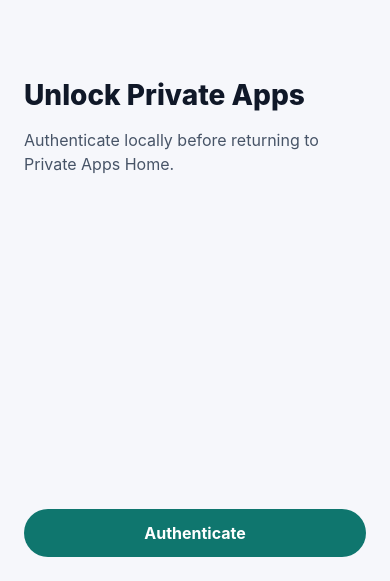
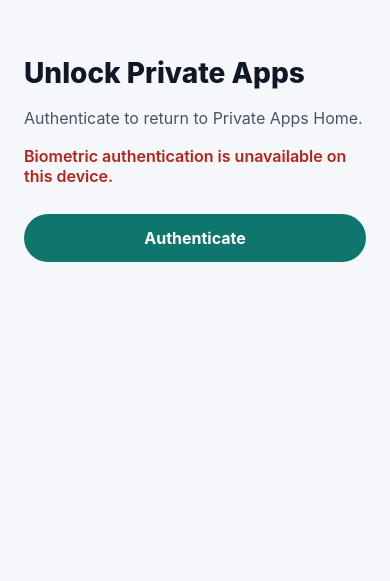
Before and after one commit to Sruwat/Security_system, a React Native app: screen /AuthGate in a window 390 px wide. Shown: the part 263-844 px from the top of the page. Built offline with nearby package versions, Linux system fonts and the light colour scheme.

Commit message:
Add biometric auth and returning-user unlock flow

```diff
--- a/src/screens/auth/AuthGateScreen.tsx
+++ b/src/screens/auth/AuthGateScreen.tsx
@@ -1,12 +1,108 @@
 import React from 'react';
-import {PlaceholderScreen} from '../PlaceholderScreen';
+import {Alert, StyleSheet, Text, View, useColorScheme} from 'react-native';
+import {useNavigation} from '@react-navigation/native';
+import type {NativeStackNavigationProp} from '@react-navigation/native-stack';
+import {nativeBridge} from '../../native';
+import {launchCoordinator} from '../../services/launch/LaunchCoordinator';
+import {themeTokens} from '../../theme';
+import type {RootStackParamList} from '../../navigation/routes';
+import {Screen} from '../../components/Screen';
+import {PrimaryButton} from '../../components/PrimaryButton';
 
 export function AuthGateScreen() {
+  const navigation = useNavigation<NativeStackNavigationProp<RootStackParamList>>();
+  const scheme = useColorScheme();
+  const palette = themeTokens.colors[scheme === 'dark' ? 'dark' : 'light'];
+  const [loading, setLoading] = React.useState(false);
+  const [status, setStatus] = React.useState<'idle' | 'success' | 'fail' | 'unavailable'>('idle');
+  const promptAttemptedRef = React.useRef(false);
+  const pendingLaunchPackageName = launchCoordinator.getPendingLaunchPackageName();
+
+  const authenticate = React.useCallback(async () => {
+    if (loading) {
+      return;
+    }
+
+    setLoading(true);
+    setStatus('idle');
+
+    try {
+      const result = await nativeBridge.authenticateBiometric();
+      if (result !== 'success') {
+        setStatus(result);
+        return;
+      }
+
+      const outcome = await launchCoordinator.completeAuthentication();
+      setStatus('success');
+
+      if (outcome === 'vault_unlocked' || outcome === 'app_launched') {
+        navigation.reset({
+          index: 0,
+          routes: [{name: 'PrivateHome'}],
+        });
+      }
+    } catch (error) {
+      setStatus('fail');
+      Alert.alert('Authentication failed', error instanceof Error ? error.message : 'Unable to authenticate.');
+    } finally {
+      setLoading(false);
+    }
+  }, [loading, navigation]);
+
+  React.useEffect(() => {
+    if (!promptAttemptedRef.current) {
+      promptAttemptedRef.current = true;
+      void authenticate();
+    }
+  }, [authenticate]);
+
   return (
-    <PlaceholderScreen
-      title="Unlock Private Apps"
-      description="Authenticate locally before returning to Private Apps Home."
-      actionLabel="Authenticate"
-    />
+    <Screen>
+      <View style={styles.hero}>
+        <Text style={[styles.title, {color: palette.textPrimary}]}>Unlock Private Apps</Text>
+        <Text style={[styles.description, {color: palette.textSecondary}]}>
+          {pendingLaunchPackageName
+            ? `Authenticate to open ${pendingLaunchPackageName}.`
+            : 'Authenticate to return to Private Apps Home.'}
+        </Text>
+
+        {status === 'unavailable' ? (
+          <Text style={[styles.message, {color: palette.danger}]}>Biometric authentication is unavailable on this device.</Text>
+        ) : status === 'fail' ? (
+          <Text style={[styles.message, {color: palette.danger}]}>Authentication did not complete. Try again.</Text>
+        ) : status === 'success' ? (
+          <Text style={[styles.message, {color: palette.accent}]}>Authentication succeeded.</Text>
+        ) : null}
+
+        <View style={styles.actions}>
+          <PrimaryButton label={loading ? 'Authenticating...' : 'Authenticate'} onPress={() => void authenticate()} />
+        </View>
+      </View>
+    </Screen>
   );
 }
+
+const styles = StyleSheet.create({
+  hero: {
+    flex: 1,
+    justifyContent: 'center',
+    gap: themeTokens.spacing.md,
+  },
+  title: {
+    fontSize: themeTokens.typography.title,
+    fontWeight: '800',
+  },
+  description: {
+    fontSize: themeTokens.typography.body,
+    lineHeight: 24,
+  },
+  message: {
+    fontSize: themeTokens.typography.body,
+    fontWeight: '600',
+  },
+  actions: {
+    gap: themeTokens.spacing.sm,
+    marginTop: themeTokens.spacing.sm,
+  },
+});
--- a/src/screens/private-home/PrivateHomeScreen.tsx
+++ b/src/screens/private-home/PrivateHomeScreen.tsx
@@ -1,52 +1,86 @@
 import React from 'react';
-import {FlatList, StyleSheet, Text, View, useColorScheme} from 'react-native';
+import {Alert, FlatList, StyleSheet, Text, View, useColorScheme} from 'react-native';
+import {useNavigation} from '@react-navigation/native';
+import type {NativeStackNavigationProp} from '@react-navigation/native-stack';
 import {AppCard} from '../../components/AppCard';
 import {PrimaryButton} from '../../components/PrimaryButton';
 import {Screen} from '../../components/Screen';
+import {launchCoordinator} from '../../services/launch/LaunchCoordinator';
 import {localDataRepository} from '../../storage/LocalDataRepository';
 import {themeTokens} from '../../theme';
 import type {AppProtection} from '../../types/domain';
+import type {RootStackParamList} from '../../navigation/routes';
 
 export function PrivateHomeScreen() {
+  const navigation = useNavigation<NativeStackNavigationProp<RootStackParamList>>();
   const [apps, setApps] = React.useState<AppProtection[]>([]);
+  const [loading, setLoading] = React.useState(true);
   const scheme = useColorScheme();
   const palette = themeTokens.colors[scheme === 'dark' ? 'dark' : 'light'];
 
+  const loadApps = React.useCallback(async () => {
+    setLoading(true);
+    try {
+      const next = await localDataRepository.getProtectedApps();
+      setApps(next);
+    } finally {
+      setLoading(false);
+    }
+  }, []);
+
   React.useEffect(() => {
-    let mounted = true;
-    localDataRepository.getProtectedApps().then(next => {
-      if (mounted) {
-        setApps(next);
-      }
-    });
-    return () => {
-      mounted = false;
-    };
-  }, []);
+    void loadApps();
+  }, [loadApps]);
 
   return (
     <Screen>
       <View style={styles.header}>
         <Text style={[styles.title, {color: palette.textPrimary}]}>Private Apps Home</Text>
-        <Text style={[styles.subtitle, {color: palette.textSecondary}]}>Selected protected apps, Gallery, Add Apps, Manage Apps, and Settings.</Text>
+        <Text style={[styles.subtitle, {color: palette.textSecondary}]}>
+          Selected protected apps, Gallery, Add Apps, Manage Apps, and Settings.
+        </Text>
       </View>
 
       <View style={styles.actions}>
-        <PrimaryButton label="Add Apps" onPress={() => undefined} />
-        <PrimaryButton label="Manage Apps" onPress={() => undefined} variant="secondary" />
+        <PrimaryButton label="Add Apps" onPress={() => navigation.navigate('AddApps')} />
+        <PrimaryButton label="Manage Apps" onPress={() => navigation.navigate('ManageApps')} variant="secondary" />
+        <PrimaryButton label="Settings" onPress={() => navigation.navigate('Settings')} variant="secondary" />
       </View>
 
-      {apps.length === 0 ? (
+      {loading ? (
+        <Text style={[styles.emptyBody, {color: palette.textSecondary}]}>Loading protected apps...</Text>
+      ) : apps.length === 0 ? (
         <View style={styles.empty}>
           <Text style={[styles.emptyTitle, {color: palette.textPrimary}]}>No protected apps yet</Text>
-          <Text style={[styles.emptyBody, {color: palette.textSecondary}]}>Add your first app to start building a private app space.</Text>
+          <Text style={[styles.emptyBody, {color: palette.textSecondary}]}>
+            Add your first app to start building a private app space.
+          </Text>
         </View>
       ) : (
         <FlatList
           data={apps}
           keyExtractor={item => item.packageName}
           contentContainerStyle={styles.list}
-          renderItem={({item}) => <AppCard app={item} />}
+          renderItem={({item}) => (
+            <AppCard
+              app={item}
+              onPress={() => {
+                void launchCoordinator.launch(item.packageName).then(result => {
+                  if (result === 'auth_required') {
+                    navigation.navigate('AuthGate');
+                    return;
+                  }
+
+                  if (result === 'secret_required') {
+                    navigation.navigate('SecretEntry');
+                    return;
+                  }
+                }).catch(error => {
+                  Alert.alert('Launch failed', error instanceof Error ? error.message : 'Unable to launch app.');
+                });
+              }}
+            />
+          )}
         />
       )}
     </Screen>
--- a/src/services/launch/LaunchCoordinator.ts
+++ b/src/services/launch/LaunchCoordinator.ts
@@ -1,8 +1,11 @@
 import {nativeBridge} from '../../native';
 import {protectionManager} from '../protection/ProtectionManager';
 import {sessionManager} from '../session/SessionManager';
+import {localDataRepository} from '../../storage/LocalDataRepository';
 
 export class LaunchCoordinator {
+  private pendingLaunchPackageName: string | null = null;
+
   async launch(packageName: string): Promise<'launched' | 'auth_required' | 'secret_required'> {
     const protection = await protectionManager.getProtection(packageName);
     if (!protection) {
@@ -17,12 +20,39 @@ export class LaunchCoordinator {
     }
 
     if (decision.requiresAuthentication && !sessionManager.isValidFor(packageName)) {
+      this.pendingLaunchPackageName = packageName;
       return 'auth_required';
     }
 
     await nativeBridge.launchApp(packageName);
     return 'launched';
   }
+
+  getPendingLaunchPackageName(): string | null {
+    return this.pendingLaunchPackageName;
+  }
+
+  async completeAuthentication(): Promise<'vault_unlocked' | 'app_launched'> {
+    const pendingPackageName = this.pendingLaunchPackageName;
+    const settings = await localDataRepository.getSettings();
+
+    if (!pendingPackageName) {
+      this.pendingLaunchPackageName = null;
+      sessionManager.startVaultSession(settings.autoLockSecondsDefault);
+      return 'vault_unlocked';
+    }
+
+    const protection = await protectionManager.getProtection(pendingPackageName);
+    const autoLockSeconds = protection?.autoLockSeconds ?? settings.autoLockSecondsDefault;
+    sessionManager.startSession(pendingPackageName, autoLockSeconds);
+    await nativeBridge.launchApp(pendingPackageName);
+    this.pendingLaunchPackageName = null;
+    return 'app_launched';
+  }
+
+  clearPendingLaunch(): void {
+    this.pendingLaunchPackageName = null;
+  }
 }
 
 export const launchCoordinator = new LaunchCoordinator();
--- a/src/services/session/SessionManager.ts
+++ b/src/services/session/SessionManager.ts
@@ -32,6 +32,9 @@ class SessionManager {
     }
 
     const notExpired = this.current.expiresAt > Date.now();
+    if (this.current.vaultUnlocked && notExpired) {
+      return true;
+    }
     const packageMatches = packageName ? this.current.packageName === packageName : true;
     return notExpired && packageMatches;
   }
```
Also changed, not shown: 3 other files (tests, documents, lock files or other folders).
